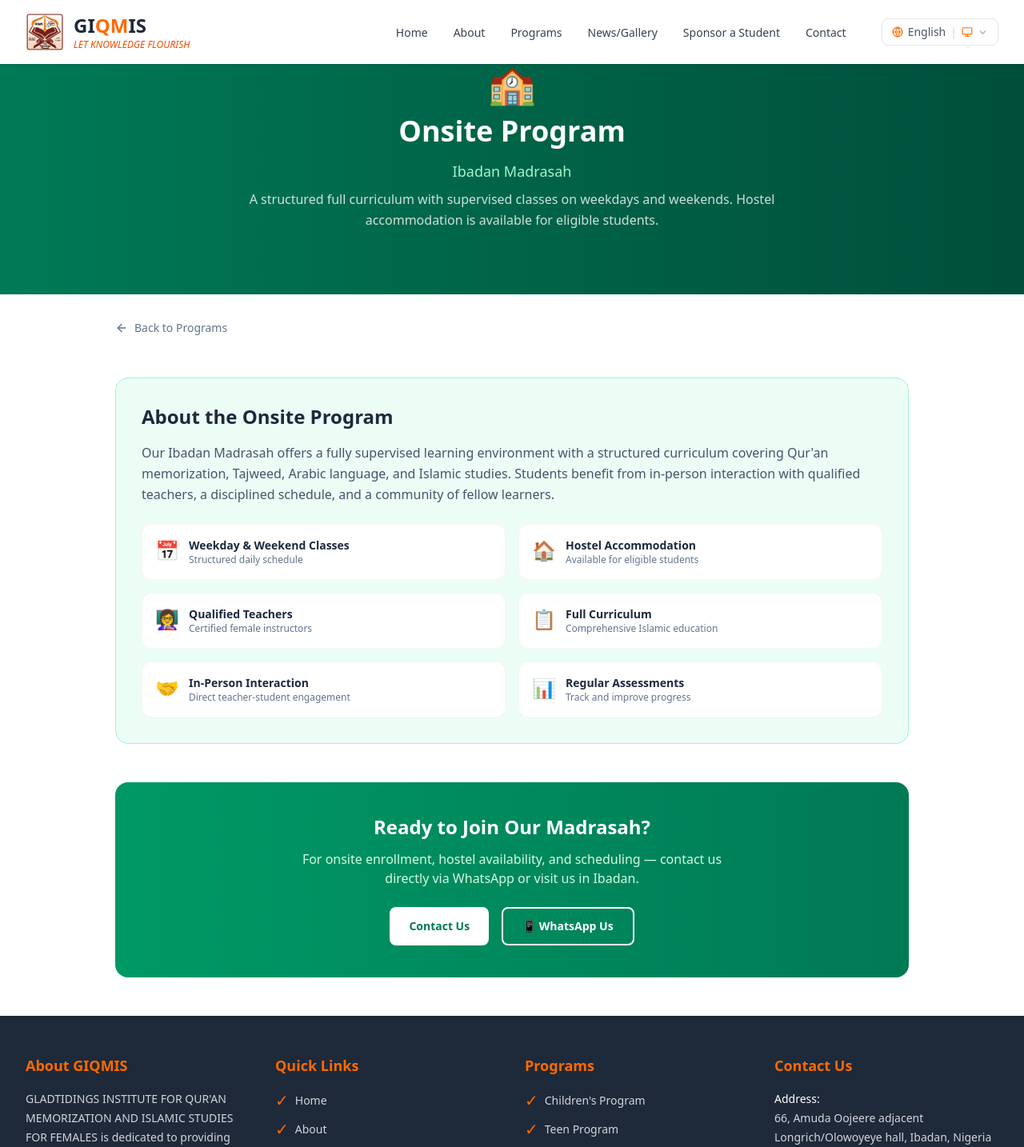
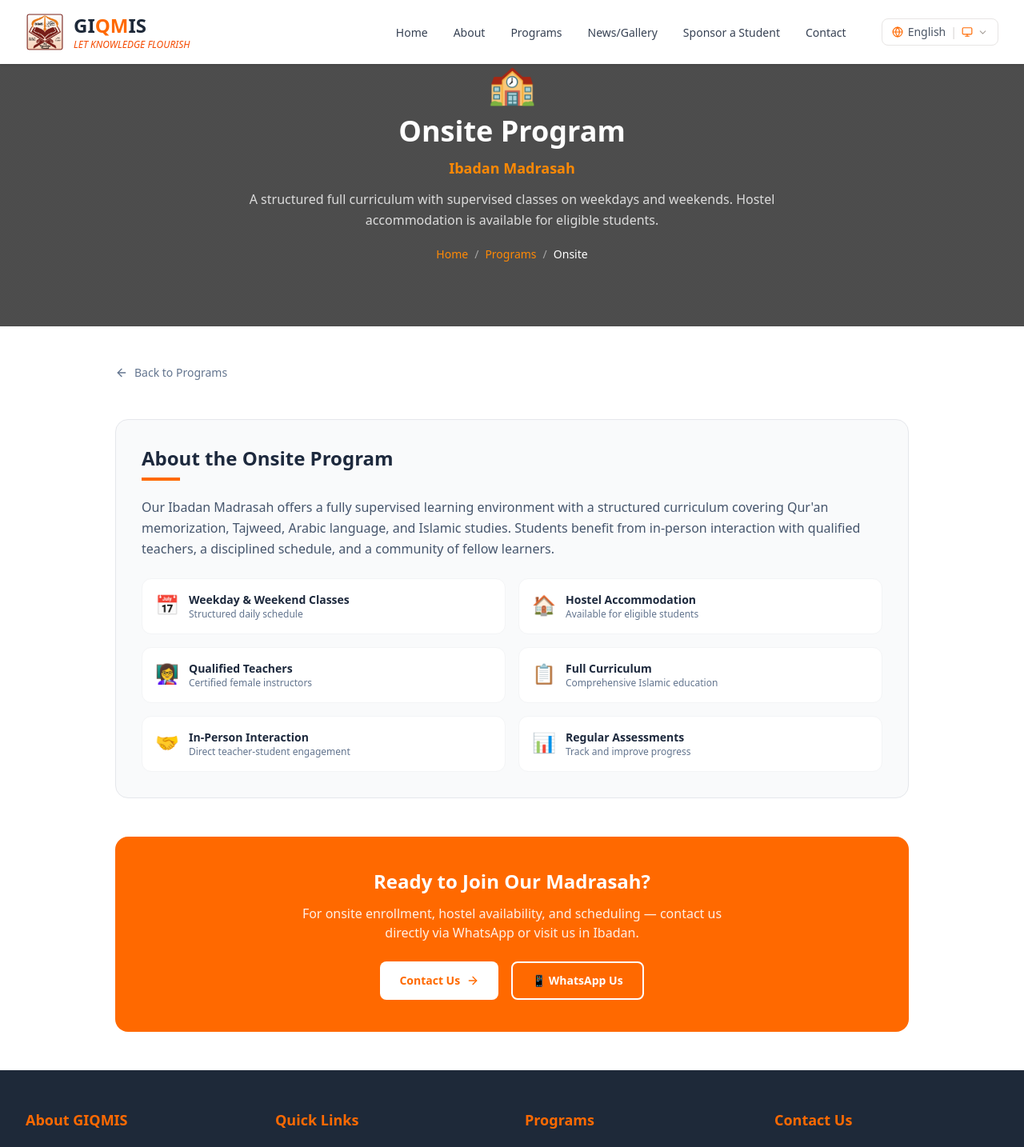
Before and after one commit to Aseyori911/giqmis, a Next.js app: page /en/onsite in a window 1280 px wide. Shown: the top 1434 px of the page at 80% size. Built offline with nearby package versions, Linux system fonts and the light colour scheme.

Commit message:
program color

```diff
--- a/app/[locale]/(public)/online/page.tsx
+++ b/app/[locale]/(public)/online/page.tsx
@@ -4,7 +4,6 @@
 import Link from 'next/link'
 import { ArrowLeft, ArrowRight, X } from 'lucide-react'
 import { ONLINE_AGE_GROUPS } from '@/components/program/data'
-// import { ONLINE_AGE_GROUPS } from '@/components/program/data'
 
 export default function OnlinePage() {
   const [selectedGroup, setSelectedGroup] = useState<string | null>(null)
@@ -16,26 +15,31 @@
     <div className="bg-white dark:bg-stone-900 min-h-screen transition-colors">
 
       {/* Hero */}
-      <section className="bg-gradient-to-r from-blue-700 to-blue-900 text-white py-20 text-center">
-        <div className="max-w-4xl mx-auto px-4">
+      <section className="bg-gradient-to-r from-black/70 to-black/70 bg-cover bg-center text-white py-20 text-center min-h-[350px] flex items-center justify-center">
+        <div className="container mx-auto px-4">
           <div className="text-5xl mb-4">💻</div>
-          <h1 className="text-4xl font-bold mb-4">Online Program</h1>
-          <p className="text-blue-200 text-lg mb-2">Learn From Anywhere</p>
+          <h1 className="text-4xl font-bold mb-3">Online Program</h1>
+          <p className="text-orange-400 font-semibold text-lg mb-3">Learn From Anywhere</p>
           <p className="text-white/80 max-w-2xl mx-auto leading-relaxed">
             Flexible, well-organized learning with full programs or individual subjects, live and pre-recorded lessons, one-on-one interaction, and continuous assessments.
           </p>
+          <ul className="flex justify-center gap-2 mt-5 text-sm">
+            <li><Link href="/" className="text-orange-400 hover:underline">Home</Link></li>
+            <li className="text-white/50">/</li>
+            <li><Link href="/Programs" className="text-orange-400 hover:underline">Programs</Link></li>
+            <li className="text-white/50">/</li>
+            <li className="text-white">Online</li>
+          </ul>
         </div>
       </section>
 
-      {/* Back */}
-      <div className="max-w-5xl mx-auto px-4 pt-8">
+      <div className="max-w-5xl mx-auto px-4 py-12 space-y-16">
+
+        {/* Back */}
         <Link href="/Programs"
-          className="inline-flex items-center gap-2 text-sm text-slate-500 hover:text-blue-600 transition-colors">
+          className="inline-flex items-center gap-2 text-sm text-slate-500 hover:text-orange-500 transition-colors">
           <ArrowLeft size={16} /> Back to Programs
         </Link>
-      </div>
-
-      <div className="max-w-5xl mx-auto px-4 py-12 space-y-16">
 
         {/* Age Groups */}
         <div>
@@ -43,6 +47,7 @@
             <h2 className="text-2xl font-bold text-slate-800 dark:text-stone-100 mb-2">
               Choose Your Age Group
             </h2>
+            <div className="bg-orange-500 w-12 h-1 mx-auto mb-4" />
             <p className="text-slate-500 dark:text-stone-400 text-sm">
               Click on any group to view subjects and enrollment options
             </p>
@@ -54,19 +59,19 @@
                 onClick={() => setSelectedGroup(group.key === selectedGroup ? null : group.key)}
                 className={`text-left rounded-2xl border-2 p-5 transition-all duration-200 hover:shadow-md
                   ${selectedGroup === group.key
-                    ? 'border-blue-500 bg-blue-50 dark:bg-blue-900/20 shadow-md'
-                    : 'border-stone-200 dark:border-stone-700 bg-white dark:bg-stone-800 hover:border-blue-300'}`}>
+                    ? 'border-orange-400 bg-orange-50 dark:bg-stone-800 shadow-md'
+                    : 'border-gray-200 dark:border-stone-700 bg-white dark:bg-stone-800 hover:border-orange-300'}`}>
                 <div className="text-3xl mb-2">{group.emoji}</div>
-                <div className="flex items-center gap-2 mb-2">
+                <div className="flex items-center gap-2 mb-2 flex-wrap">
                   <h3 className="font-bold text-slate-800 dark:text-stone-100">{group.label}</h3>
-                  <span className={`text-xs font-bold px-2 py-0.5 rounded-full ${group.color}`}>
+                  <span className="text-xs font-bold px-2 py-0.5 rounded-full bg-orange-100 text-orange-700">
                     Ages {group.ages}
                   </span>
                 </div>
                 <p className="text-xs text-slate-500 dark:text-stone-400 leading-relaxed mb-3">
                   {group.intro}
                 </p>
-                <span className="text-xs font-semibold text-blue-600 dark:text-blue-400 flex items-center gap-1">
+                <span className="text-xs font-semibold text-orange-500 flex items-center gap-1">
                   {selectedGroup === group.key ? 'Hide details ↑' : 'View details & enroll →'}
                 </span>
               </button>
@@ -76,14 +81,14 @@
 
         {/* Expanded group detail */}
         {selected && (
-          <div className="bg-blue-50 dark:bg-stone-800 rounded-2xl border border-blue-200 dark:border-stone-700 p-8">
+          <div className="bg-gray-50 dark:bg-stone-800 rounded-2xl border border-gray-200 dark:border-stone-700 p-8">
             <div className="flex items-center gap-3 mb-6">
               <span className="text-4xl">{selected.emoji}</span>
               <div>
                 <h3 className="text-xl font-bold text-slate-800 dark:text-stone-100">
                   {selected.label} Program
                 </h3>
-                <span className={`text-xs font-bold px-2 py-0.5 rounded-full ${selected.color}`}>
+                <span className="text-xs font-bold px-2 py-0.5 rounded-full bg-orange-100 text-orange-700">
                   Ages {selected.ages}
                 </span>
               </div>
@@ -94,7 +99,7 @@
               <h4 className="font-bold text-slate-700 dark:text-stone-200 mb-3">📚 Subjects</h4>
               <div className="grid grid-cols-1 sm:grid-cols-2 gap-3">
                 {selected.subjects.map((s, i) => (
-                  <div key={i} className="bg-white dark:bg-stone-900 rounded-xl p-4 border border-stone-100 dark:border-stone-700">
+                  <div key={i} className="bg-white dark:bg-stone-900 rounded-xl p-4 border border-gray-100 dark:border-stone-700">
                     <p className="font-semibold text-sm text-slate-800 dark:text-stone-100">{s.name}</p>
                     <p className="text-xs text-slate-500 dark:text-stone-400 mt-0.5">{s.detail}</p>
                   </div>
@@ -108,7 +113,7 @@
               <div className="space-y-2">
                 {selected.options.map((opt, i) => (
                   <div key={i} className="flex items-center gap-2 text-sm text-slate-600 dark:text-stone-400">
-                    <span className="text-blue-500 font-bold">•</span> {opt}
+                    <span className="text-orange-500 font-bold">•</span> {opt}
                   </div>
                 ))}
               </div>
@@ -120,39 +125,43 @@
               <div className="grid grid-cols-1 sm:grid-cols-2 gap-2">
                 {selected.format.map((f, i) => (
                   <div key={i} className="flex items-start gap-2 text-sm text-slate-600 dark:text-stone-400">
-                    <span className="text-emerald-500 font-bold mt-0.5">✓</span> {f}
+                    <span className="text-orange-500 font-bold mt-0.5">✓</span> {f}
                   </div>
                 ))}
               </div>
             </div>
 
             <button onClick={() => setShowEnrollModal(true)}
-              className="inline-flex items-center gap-2 px-6 py-3 bg-blue-600 hover:bg-blue-700 text-white rounded-lg font-semibold text-sm transition-colors">
+              className="inline-flex items-center gap-2 px-6 py-3 bg-orange-500 hover:bg-orange-600 text-white rounded-lg font-semibold text-sm transition-colors">
               Enroll Now <ArrowRight size={16} />
             </button>
           </div>
         )}
       </div>
 
-      {/* Enroll modal — triggers Apply Now form */}
+      {/* Enroll modal */}
       {showEnrollModal && (
         <div className="fixed inset-0 bg-black/60 flex items-center justify-center p-4 z-50 backdrop-blur-sm">
-          <div className="bg-white dark:bg-stone-900 rounded-2xl shadow-2xl max-w-md w-full p-8 text-center">
+          <div className="bg-white dark:bg-stone-900 rounded-2xl shadow-2xl max-w-md w-full p-8 text-center relative">
             <button onClick={() => setShowEnrollModal(false)}
-              className="absolute top-4 right-4 p-2 hover:bg-stone-100 dark:hover:bg-stone-800 rounded-lg">
+              className="absolute top-4 right-4 p-2 hover:bg-gray-100 dark:hover:bg-stone-800 rounded-lg">
               <X className="w-5 h-5 text-slate-500" />
             </button>
             <div className="text-4xl mb-4">📝</div>
-            <h3 className="text-xl font-bold text-slate-800 dark:text-stone-100 mb-2">
-              Ready to Enroll?
-            </h3>
+            <h3 className="text-xl font-bold text-slate-800 dark:text-stone-100 mb-2">Ready to Enroll?</h3>
             <p className="text-slate-500 dark:text-stone-400 text-sm mb-6">
-              Complete the enrollment form to register for this program. Our team will contact you within 24–48 hours to confirm your spot.
+              Complete the enrollment form on our homepage to register. Our team will contact you within 24–48 hours to confirm your spot.
             </p>
-            <Link href="/"
-              className="inline-flex items-center justify-center gap-2 w-full py-3 bg-blue-600 hover:bg-blue-700 text-white rounded-lg font-semibold transition-colors">
-              Go to Enrollment Form <ArrowRight size={16} />
-            </Link>
+            <div className="flex flex-col gap-3">
+              <Link href="/"
+                className="inline-flex items-center justify-center gap-2 py-3 bg-orange-500 hover:bg-orange-600 text-white rounded-lg font-semibold text-sm transition-colors">
+                Go to Enrollment Form <ArrowRight size={16} />
+              </Link>
+              <button onClick={() => setShowEnrollModal(false)}
+                className="py-3 border border-gray-200 text-slate-600 rounded-lg font-semibold text-sm hover:bg-gray-50 transition-colors">
+                Cancel
+              </button>
+            </div>
           </div>
         </div>
       )}
--- a/app/[locale]/(public)/onsite/page.tsx
+++ b/app/[locale]/(public)/onsite/page.tsx
@@ -1,39 +1,45 @@
 'use client'
 
 import Link from 'next/link'
-import { ArrowLeft } from 'lucide-react'
+import { ArrowLeft, ArrowRight } from 'lucide-react'
 
 export default function OnsitePage() {
   return (
     <div className="bg-white dark:bg-stone-900 min-h-screen transition-colors">
 
-      {/* Hero */}
-      <section className="bg-gradient-to-r from-emerald-700 to-emerald-900 text-white py-20 text-center">
-        <div className="max-w-4xl mx-auto px-4">
+      {/* Hero — matches site style */}
+      <section className="bg-gradient-to-r from-black/70 to-black/70 bg-cover bg-center text-white py-20 text-center min-h-[350px] flex items-center justify-center">
+        <div className="container mx-auto px-4">
           <div className="text-5xl mb-4">🏫</div>
-          <h1 className="text-4xl font-bold mb-4">Onsite Program</h1>
-          <p className="text-emerald-200 text-lg mb-2">Ibadan Madrasah</p>
+          <h1 className="text-4xl font-bold mb-3">Onsite Program</h1>
+          <p className="text-orange-400 font-semibold text-lg mb-3">Ibadan Madrasah</p>
           <p className="text-white/80 max-w-2xl mx-auto leading-relaxed">
             A structured full curriculum with supervised classes on weekdays and weekends. Hostel accommodation is available for eligible students.
           </p>
+          <ul className="flex justify-center gap-2 mt-5 text-sm">
+            <li><Link href="/" className="text-orange-400 hover:underline">Home</Link></li>
+            <li className="text-white/50">/</li>
+            <li><Link href="/Programs" className="text-orange-400 hover:underline">Programs</Link></li>
+            <li className="text-white/50">/</li>
+            <li className="text-white">Onsite</li>
+          </ul>
         </div>
       </section>
 
-      {/* Back link */}
-      <div className="max-w-5xl mx-auto px-4 pt-8">
+      <div className="max-w-5xl mx-auto px-4 py-12 space-y-12">
+
+        {/* Back */}
         <Link href="/Programs"
-          className="inline-flex items-center gap-2 text-sm text-slate-500 hover:text-emerald-600 transition-colors">
+          className="inline-flex items-center gap-2 text-sm text-slate-500 hover:text-orange-500 transition-colors">
           <ArrowLeft size={16} /> Back to Programs
         </Link>
-      </div>
 
-      {/* Content */}
-      <div className="max-w-5xl mx-auto px-4 py-12 space-y-12">
-
-        <div className="bg-emerald-50 dark:bg-stone-800 rounded-2xl border border-emerald-200 dark:border-stone-700 p-8">
-          <h2 className="text-2xl font-bold text-slate-800 dark:text-stone-100 mb-4">
+        {/* About */}
+        <div className="bg-gray-50 dark:bg-stone-800 rounded-2xl border border-gray-200 dark:border-stone-700 p-8">
+          <h2 className="text-2xl font-bold text-slate-800 dark:text-stone-100 mb-2">
             About the Onsite Program
           </h2>
+          <div className="bg-orange-500 w-12 h-1 mb-5" />
           <p className="text-slate-600 dark:text-stone-400 leading-relaxed mb-6">
             Our Ibadan Madrasah offers a fully supervised learning environment with a structured curriculum covering Qur&apos;an memorization, Tajweed, Arabic language, and Islamic studies. Students benefit from in-person interaction with qualified teachers, a disciplined schedule, and a community of fellow learners.
           </p>
@@ -46,7 +52,7 @@
               { emoji: '🤝', title: 'In-Person Interaction', detail: 'Direct teacher-student engagement' },
               { emoji: '📊', title: 'Regular Assessments', detail: 'Track and improve progress' },
             ].map((item, i) => (
-              <div key={i} className="flex items-start gap-3 bg-white dark:bg-stone-900 rounded-xl p-4 border border-stone-100 dark:border-stone-700">
+              <div key={i} className="flex items-start gap-3 bg-white dark:bg-stone-900 rounded-xl p-4 border border-gray-100 dark:border-stone-700">
                 <span className="text-2xl">{item.emoji}</span>
                 <div>
                   <p className="font-semibold text-sm text-slate-800 dark:text-stone-100">{item.title}</p>
@@ -57,16 +63,16 @@
           </div>
         </div>
 
-        {/* Contact to enroll */}
-        <div className="text-center bg-gradient-to-r from-emerald-600 to-emerald-700 rounded-2xl p-10 text-white">
+        {/* CTA — matches site orange CTA style */}
+        <div className="text-center bg-orange-500 rounded-2xl p-10 text-white">
           <h3 className="text-2xl font-bold mb-3">Ready to Join Our Madrasah?</h3>
-          <p className="text-emerald-100 mb-6 max-w-xl mx-auto">
+          <p className="text-white/90 mb-6 max-w-xl mx-auto">
             For onsite enrollment, hostel availability, and scheduling — contact us directly via WhatsApp or visit us in Ibadan.
           </p>
           <div className="flex flex-col sm:flex-row gap-4 justify-center">
             <Link href="/Contact"
-              className="inline-flex items-center gap-2 px-6 py-3 bg-white text-emerald-700 rounded-lg font-semibold text-sm hover:bg-emerald-50 transition-colors">
-              Contact Us
+              className="inline-flex items-center gap-2 px-6 py-3 bg-white text-orange-500 rounded-lg font-semibold text-sm hover:bg-gray-100 transition-colors">
+              Contact Us <ArrowRight size={16} />
             </Link>
             <a href="https://wa.me/2348000000000" target="_blank" rel="noopener noreferrer"
               className="inline-flex items-center gap-2 px-6 py-3 border-2 border-white text-white rounded-lg font-semibold text-sm hover:bg-white/10 transition-colors">
```
Also changed, not shown: components/program/arabicOnlineCourse.tsx (+13 -24 lines), components/program/programIntro.tsx (+5 -5 lines), components/program/specialWorkshops.tsx (+10 -14 lines).
